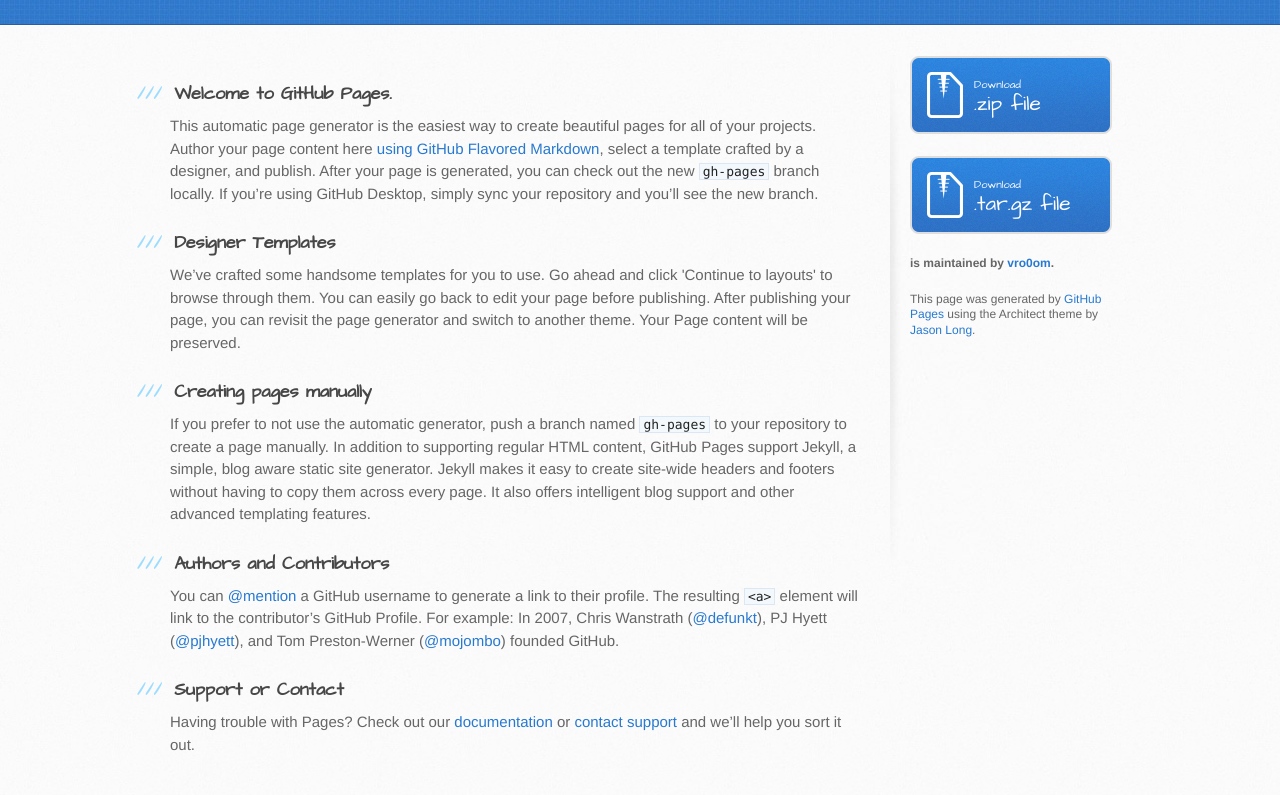
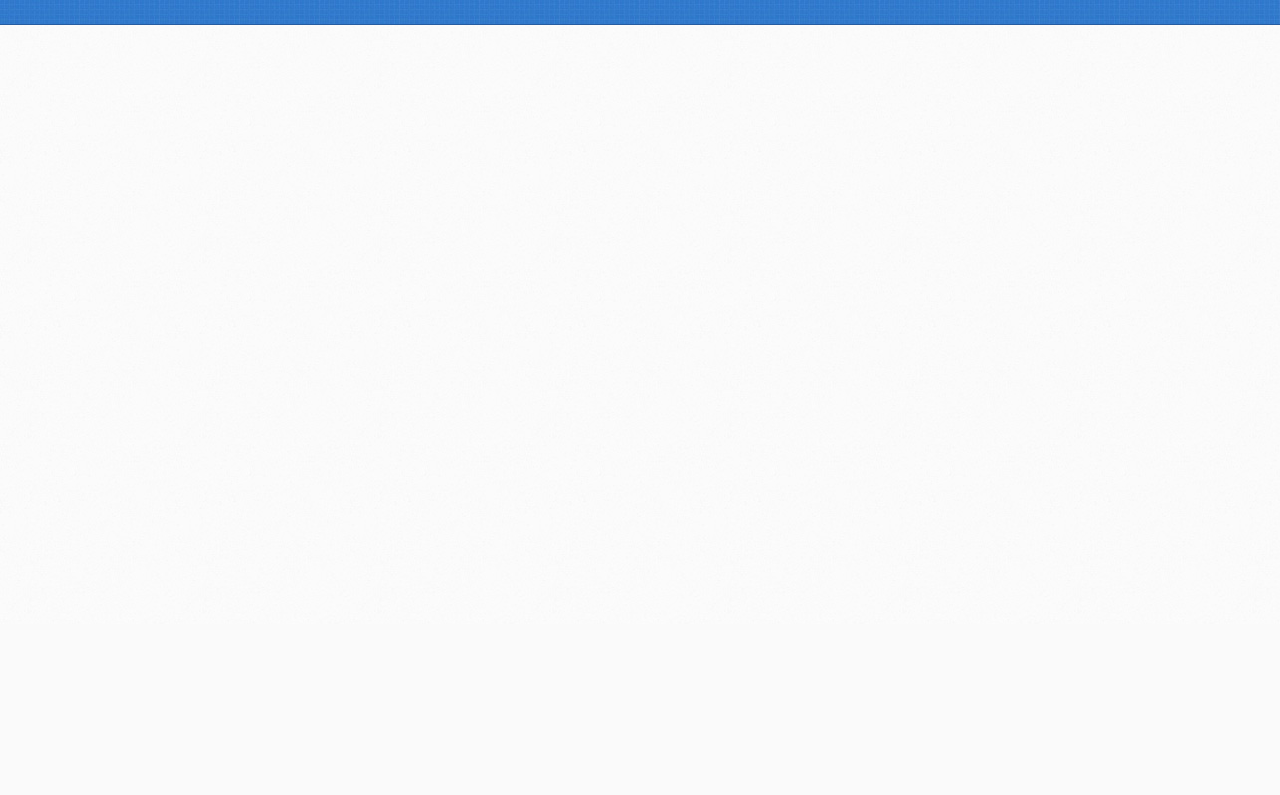
Before and after one commit to vro0om/demo, a plain HTML site: page index.html in a window 1280 px wide. Shown: the part 176-971 px from the top of the page. After the commit the page ends 800 px from the top, so only its background shows below. Drawn offline with Linux system fonts and the light colour scheme.

Commit message:
Update index.html

```diff
--- a/index.html
+++ b/index.html
@@ -20,56 +20,11 @@
     <header>
       <div class="inner">
         <h1>Demo</h1>
-        <h2>vallet</h2>
+        <h2>Great</h2>
         <a href="https://github.com/vro0om/demo" class="button"><small>View project on</small> GitHub</a>
       </div>
     </header>
 
-    <div id="content-wrapper">
-      <div class="inner clearfix">
-        <section id="main-content">
-          <h3>
-<a id="welcome-to-github-pages" class="anchor" href="#welcome-to-github-pages" aria-hidden="true"><span class="octicon octicon-link"></span></a>Welcome to GitHub Pages.</h3>
-
-<p>This automatic page generator is the easiest way to create beautiful pages for all of your projects. Author your page content here <a href="https://guides.github.com/features/mastering-markdown/">using GitHub Flavored Markdown</a>, select a template crafted by a designer, and publish. After your page is generated, you can check out the new <code>gh-pages</code> branch locally. If you’re using GitHub Desktop, simply sync your repository and you’ll see the new branch.</p>
-
-<h3>
-<a id="designer-templates" class="anchor" href="#designer-templates" aria-hidden="true"><span class="octicon octicon-link"></span></a>Designer Templates</h3>
-
-<p>We’ve crafted some handsome templates for you to use. Go ahead and click 'Continue to layouts' to browse through them. You can easily go back to edit your page before publishing. After publishing your page, you can revisit the page generator and switch to another theme. Your Page content will be preserved.</p>
-
-<h3>
-<a id="creating-pages-manually" class="anchor" href="#creating-pages-manually" aria-hidden="true"><span class="octicon octicon-link"></span></a>Creating pages manually</h3>
-
-<p>If you prefer to not use the automatic generator, push a branch named <code>gh-pages</code> to your repository to create a page manually. In addition to supporting regular HTML content, GitHub Pages support Jekyll, a simple, blog aware static site generator. Jekyll makes it easy to create site-wide headers and footers without having to copy them across every page. It also offers intelligent blog support and other advanced templating features.</p>
-
-<h3>
-<a id="authors-and-contributors" class="anchor" href="#authors-and-contributors" aria-hidden="true"><span class="octicon octicon-link"></span></a>Authors and Contributors</h3>
-
-<p>You can <a href="https://github.com/blog/821" class="user-mention">@mention</a> a GitHub username to generate a link to their profile. The resulting <code>&lt;a&gt;</code> element will link to the contributor’s GitHub Profile. For example: In 2007, Chris Wanstrath (<a href="https://github.com/defunkt" class="user-mention">@defunkt</a>), PJ Hyett (<a href="https://github.com/pjhyett" class="user-mention">@pjhyett</a>), and Tom Preston-Werner (<a href="https://github.com/mojombo" class="user-mention">@mojombo</a>) founded GitHub.</p>
-
-<h3>
-<a id="support-or-contact" class="anchor" href="#support-or-contact" aria-hidden="true"><span class="octicon octicon-link"></span></a>Support or Contact</h3>
-
-<p>Having trouble with Pages? Check out our <a href="https://help.github.com/pages">documentation</a> or <a href="https://github.com/contact">contact support</a> and we’ll help you sort it out.</p>
-        </section>
-
-        <aside id="sidebar">
-          <a href="https://github.com/vro0om/demo/zipball/master" class="button">
-            <small>Download</small>
-            .zip file
-          </a>
-          <a href="https://github.com/vro0om/demo/tarball/master" class="button">
-            <small>Download</small>
-            .tar.gz file
-          </a>
-
-          <p class="repo-owner"><a href="https://github.com/vro0om/demo"></a> is maintained by <a href="https://github.com/vro0om">vro0om</a>.</p>
-
-          <p>This page was generated by <a href="https://pages.github.com">GitHub Pages</a> using the Architect theme by <a href="https://twitter.com/jasonlong">Jason Long</a>.</p>
-        </aside>
-      </div>
-    </div>
 
 
   </body>
```
